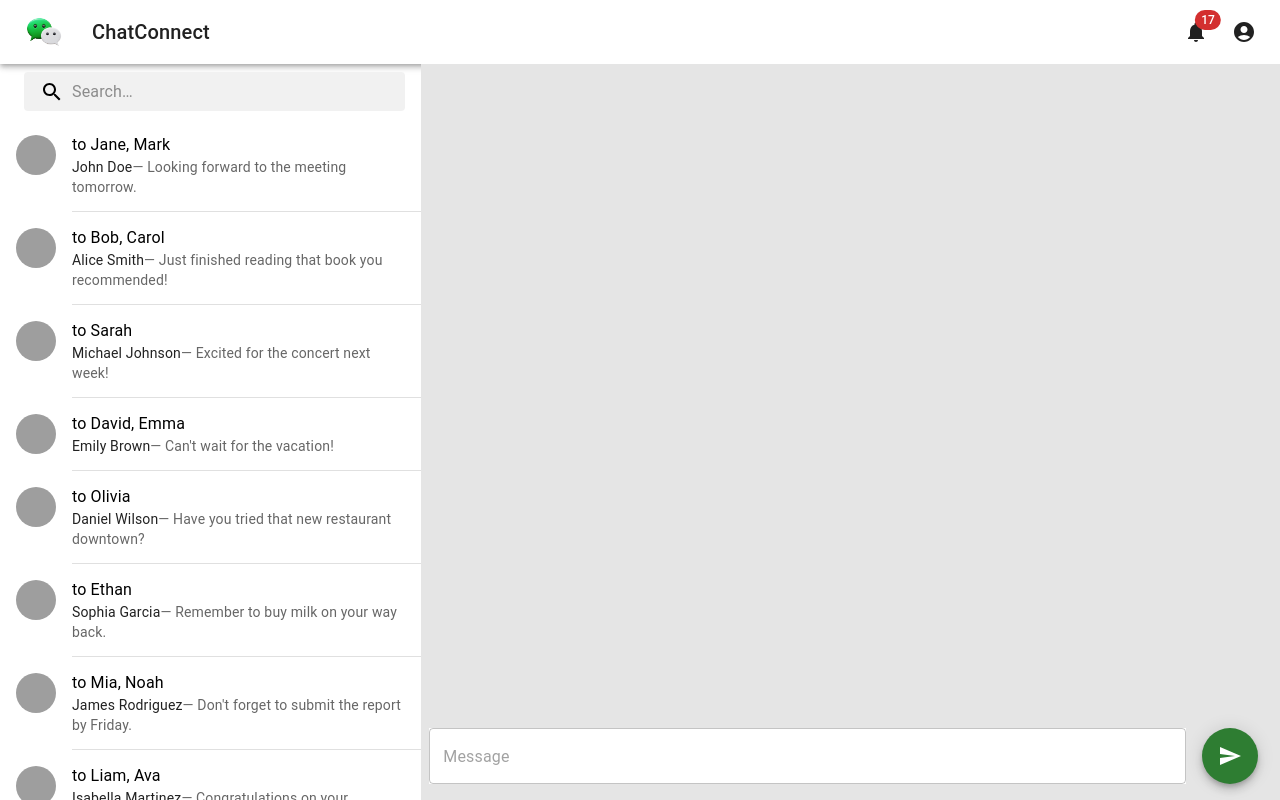
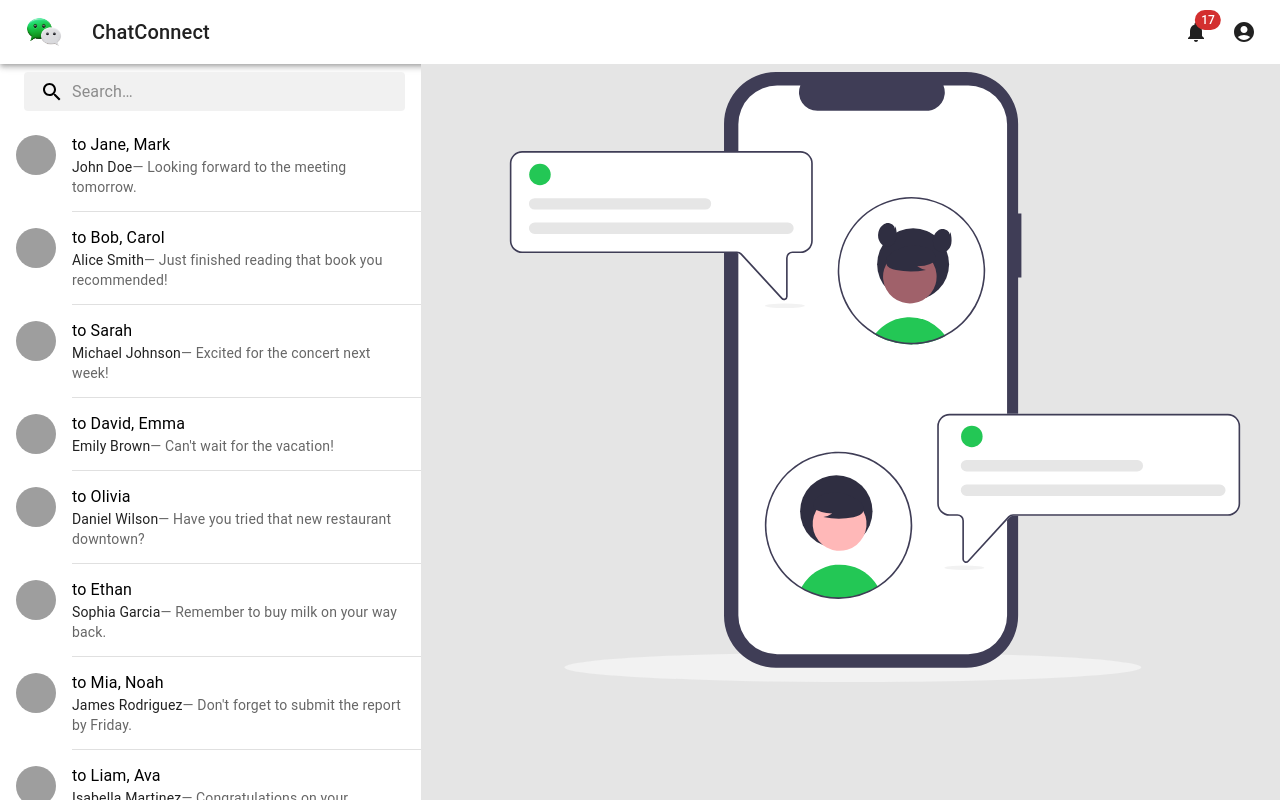
Before and after one commit to sagar1343/ChatConnect, a React (Create React App) app in the folder frontend/: page / in a window 1280 px wide. Built offline with nearby package versions, Linux system fonts and the light colour scheme; grey boxes are pictures that could not be loaded; the HTML template or start-up script is replaced by a standard one.

Commit message:
added banner

```diff
--- /dev/null
+++ b/frontend/src/components/Banner.jsx
@@ -0,0 +1,6 @@
+import banner from '../assets/banner.svg';
+const Banner = () => {
+  return <img src={banner} />;
+};
+
+export default Banner;
--- a/frontend/src/components/ChatDetails.jsx
+++ b/frontend/src/components/ChatDetails.jsx
@@ -1,6 +1,6 @@
-import { TextField, Fab, Stack } from '@mui/material';
+import { Box, TextField, Fab, Stack } from '@mui/material';
 import SendIcon from '@mui/icons-material/Send';
-import { useRef } from 'react';
+import { Fragment, useRef } from 'react';
 const ChatDetails = () => {
   const messageRef = useRef(null);
   const handleSubmit = (event) => {
@@ -10,6 +10,8 @@ const ChatDetails = () => {
     messageRef.current.value = '';
   };
   return (
+    <>
+      <Box></Box>
       <form onSubmit={(event) => handleSubmit(event)}>
         <Stack
           direction='row'
@@ -27,6 +29,7 @@ const ChatDetails = () => {
               flexGrow: 1,
             }}
             placeholder='Message'
+            autoComplete='off'
           ></TextField>
           <Fab
             type='submit'
@@ -37,6 +40,7 @@ const ChatDetails = () => {
           </Fab>
         </Stack>
       </form>
+    </>
   );
 };
 
--- a/frontend/src/components/ChatList.jsx
+++ b/frontend/src/components/ChatList.jsx
@@ -1,11 +1,9 @@
-import { Fragment, useState } from 'react';
+import { Fragment } from 'react';
 import { List, Divider } from '@mui/material';
 import ListItem from '@mui/material/ListItem';
 import ChatListItem from './ChatListItem';
 
-const ChatList = () => {
-  const [active, setActive] = useState(-1);
-
+const ChatList = ({ active, setActive }) => {
   const chatsList = [
     {
       id: 1,
--- a/frontend/src/components/GridContainer.jsx
+++ b/frontend/src/components/GridContainer.jsx
@@ -1,9 +1,12 @@
+import { useState } from 'react';
 import ChatList from './ChatList';
-import { Box, Grid, useTheme, useMediaQuery } from '@mui/material';
+import { Grid, useTheme, useMediaQuery } from '@mui/material';
 import SearchBar from './SearchBar';
 import ChatDetails from './ChatDetails';
+import Banner from './Banner';
 
 const GridContainer = () => {
+  const [active, setActive] = useState(-1);
   const theme = useTheme();
   const media = useMediaQuery(theme.breakpoints.up('md'));
   return (
@@ -21,17 +24,22 @@ const GridContainer = () => {
         md={4}
       >
         <SearchBar />
-        <ChatList />
+        <ChatList
+          active={active}
+          setActive={setActive}
+        />
       </Grid>
       {media && (
         <Grid
           item
+          height='100%'
           padding={1}
           xs={12}
           md={8}
           bgcolor='#e5e5e5'
+          sx={{ overflowY: 'scroll' }}
         >
-          <ChatDetails />
+          {active === -1 ? <Banner /> : <ChatDetails />}
         </Grid>
       )}
     </Grid>
```
Also changed, not shown: frontend/src/assets/banner.svg (added). Lines whose indentation alone changed are shown as unchanged.
